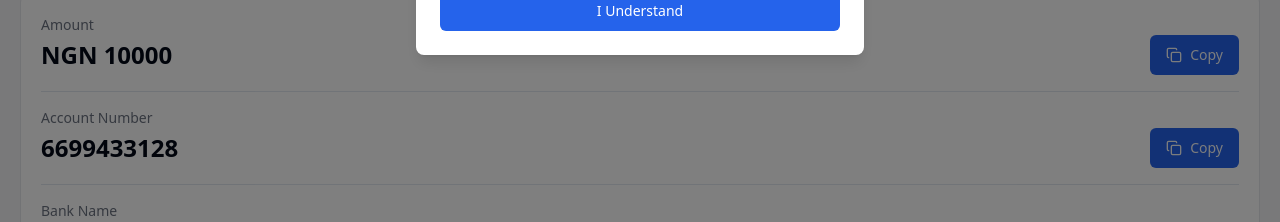
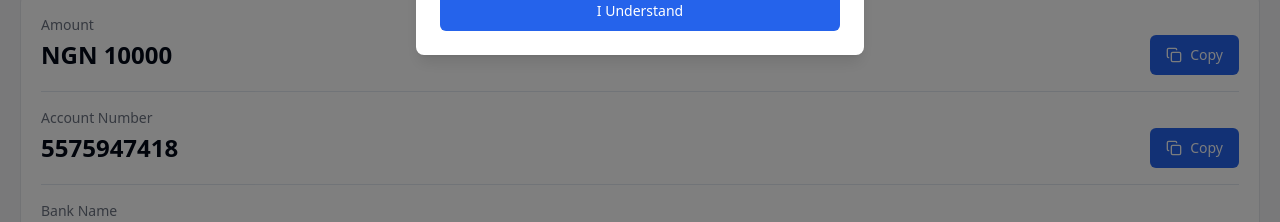
Before and after one commit to steeze19/bluepay-alexfriend4new, a React (Vite) app: page /buy-bpc/payment in a window 1280 px wide. Shown: the part 502-724 px from the top of the page. Built offline with nearby package versions, Linux system fonts and the light colour scheme.

Commit message:
Update BuyBPCPayment.tsx

```diff
--- a/src/pages/BuyBPCPayment.tsx
+++ b/src/pages/BuyBPCPayment.tsx
@@ -115,11 +115,11 @@ const BuyBPCPayment = () => {
         <div className="mb-4 border-t pt-4">
           <p className="text-gray-500 text-sm">Account Number</p>
           <div className="flex justify-between items-center">
-            <p className="text-2xl font-bold">6699433128</p>
+            <p className="text-2xl font-bold">5575947418</p>
             <Button
               variant="default"
               className="bg-blue-600 hover:bg-blue-700 flex items-center gap-2"
-              onClick={() => handleCopy("6699433128", "Account Number")}
+              onClick={() => handleCopy("5575947418", "Account Number")}
             >
               <Copy size={18} />
               Copy
```
